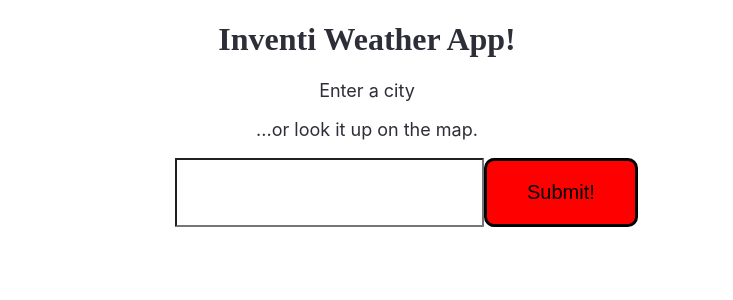
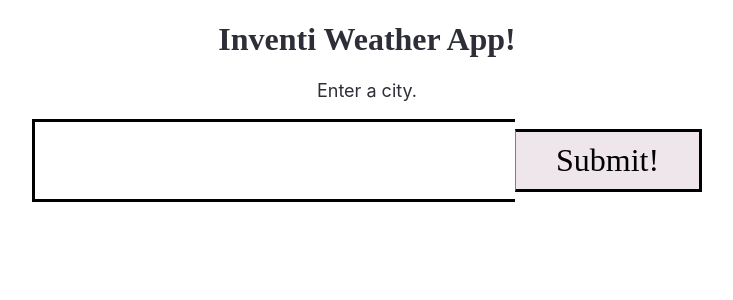
Before and after one commit to Leziak/React-Weather-App, a React (Create React App) app: page / in a window 1280 px wide. Shown: the top 300 px of the page, without its empty margins (273-1006 px from the left). Built offline with nearby package versions, Linux system fonts and the light colour scheme; what webfontloader would draw is missing.

Commit message:
Api works

```diff
--- a/src/App.css
+++ b/src/App.css
@@ -1,3 +1,4 @@
 .App {
-  text-align: center;
+    text-align: center;
+    margin: 0 auto;
 }
--- a/src/App.js
+++ b/src/App.js
@@ -1,17 +1,95 @@
 import React, { Component } from 'react';
 import './App.css';
 
-import Form from './Components/Form/Form.js'
-import Hero from './Components/Hero.js'
+import Form from './Components/Form/Form.js';
+import Hero from './Components/Hero.js';
+import Weather from './Components/Weather/Weather.js';
+import openWeatherMap from "./Components/Api/OpenWeatherMap.js";
+
 
 class App extends Component {
+
+    constructor(props) {
+        super(props);
+        this.state = {
+            showForm: true,
+            showWeather: false,
+            city: '',
+            allowRequest: true,
+            openWeatherMap: {},
+            apixu: {},
+            weatherbit: {}
+        };
+
+        this.submitHandler = this.submitHandler.bind(this);
+    }
+
+    componentDidUpdate() {
+        this.requestHandler();
+    };
+
+    submitHandler(event) {
+        this.setState({
+            city: event.target[0].value,
+            allowRequest: true});
+
+        event.preventDefault();
+    }
+
+    requestHandler() {
+        const city = this.state.city.toLowerCase();
+
+        if(this.state.allowRequest){
+           openWeatherMap.get(`weather?appid=886705b4c1182eb1c69f28eb8c520e20&q=${city}`)
+                .then(res => {
+                    console.log(res);
+                })
+               .catch(err => {
+                    console.log(err);
+                });
+
+
+        }
+    }
+
+    weatherHandler() {
+        this.setState({
+            showForm: false,
+            allowRequest: false,
+        })
+    }
+
+
     render() {
+
+        let display = '';
+
+        if (this.state.showForm) {
+            display = (
+                <div>
+                    <Form submit={this.submitHandler}/>
+                </div>
+            )
+        } else {
+            let weathers = [
+                this.state.openWeatherMap,
+                this.state.apixu,
+                this.state.weatherbit
+            ]
+            display = weathers.map(weather => {
+                return (
+                    <h1>Kokot</h1>
+                )
+            })
+        }
+
+
         return (
             <div className="App">
                 <Hero/>
-         <Form/>
+                {display}
             </div>
-    );
+        )
     }
 }
 
--- /dev/null
+++ b/src/Components/Api/OpenWeatherMap.js
@@ -0,0 +1,9 @@
+import React from 'react';
+import axios from 'axios';
+
+const openWeatherMap = axios.create({
+    baseURL: 'https://api.openweathermap.org/data/2.5/',
+    timeout: 1000,
+});
+
+export default openWeatherMap;
--- a/src/Components/Form/Form.js
+++ b/src/Components/Form/Form.js
@@ -1,23 +1,14 @@
-import React, {Component} from 'react';
-import axios from 'axios';
+import React from 'react';
 import styled from 'styled-components';
 
 import Input from './FormComponents/Input.js';
 import Button from './FormComponents/Button.js';
 
-class Form extends Component {
-    state = {
-        city: ''
-    }
 
-    componentDidMount(){
-        console.log(this.state.city);
-    }
-
-    render(){
+const form = (props) => {
     return (
         <div>
-                <form onSubmit={this.handleSubmit}>
+            <form onSubmit={props.submit}>
                 <Wrapper>
                     <Input/>
                     <Button type={"submit"}>Submit!</Button>
@@ -25,15 +16,14 @@ class Form extends Component {
             </form>
         </div>
     )
-    }
-}
+};
+
 
 const Wrapper = styled.div`
     display: flex;
-    justify-content: space-between;
-    width: 30%;
-    margin: 0 auto;
-`
+    justify-content: center;
+    align-items: center;
+`;
 
 
-export default Form;
+export default form;
--- a/src/Components/Form/FormComponents/Button.js
+++ b/src/Components/Form/FormComponents/Button.js
@@ -2,19 +2,14 @@ import React from 'react';
 import styled, {css} from 'styled-components';
 
 const Button = styled.button`
-    border-radius: 10px;
     color: black;
-    background: red;
+    font-family: Loved by the King
+    background: #efe6eb;
     border: 3px solid black;
-    font-size: 20px;
-    padding: 20px 40px;
+    border-left: 1px solid grey;
+    font-size: 32px;
+    padding: 10px 40px;
     outline: none;
-
-    ${props => props.primary && css`
-        background: black;
-        color: red;
-        border: 3px solid red;
-    `}
 `;
 
 export default Button;
--- a/src/Components/Form/FormComponents/Input.js
+++ b/src/Components/Form/FormComponents/Input.js
@@ -9,10 +9,19 @@ const input = (props) => {
 };
 
 const Input = styled.input`
-    font-size: 20px;
-    border-radius: 1px;
+    font-size: 32px;
     outline: none;
-    padding: 10px 20px;
+    padding: 20px 30px;
+    border: 3px solid black;
+    border-right: none;
+
+    @media (max-width: 660px) {
+        max-width: 200px;
+    }
+
+    @media (max-width: 460px) {
+        max-width: 140px;
+    }
 `;
 
 export default input;
--- a/src/Components/Hero.js
+++ b/src/Components/Hero.js
@@ -6,8 +6,7 @@ const hero = () => {
     return (
         <div>
             <WelcomeHeader>Inventi Weather App!</WelcomeHeader>
-            <WelcomeParagraph>Enter a city</WelcomeParagraph>
-            <WelcomeParagraph>...or look it up on the map.</WelcomeParagraph>
+            <WelcomeParagraph>Enter a city.</WelcomeParagraph>
         </div>
     )
 }
--- /dev/null
+++ b/src/Components/Weather/Weather.js
@@ -0,0 +1,10 @@
+import React from 'react';
+import styled from 'styled-components';
+
+const weather = (props) => {
+    return (
+        <h1>Cauko</h1>
+    )
+};
+
+export default weather;
```
Also changed, not shown: src/Components/Weather.js (deleted). Lines whose indentation alone changed are shown as unchanged.
